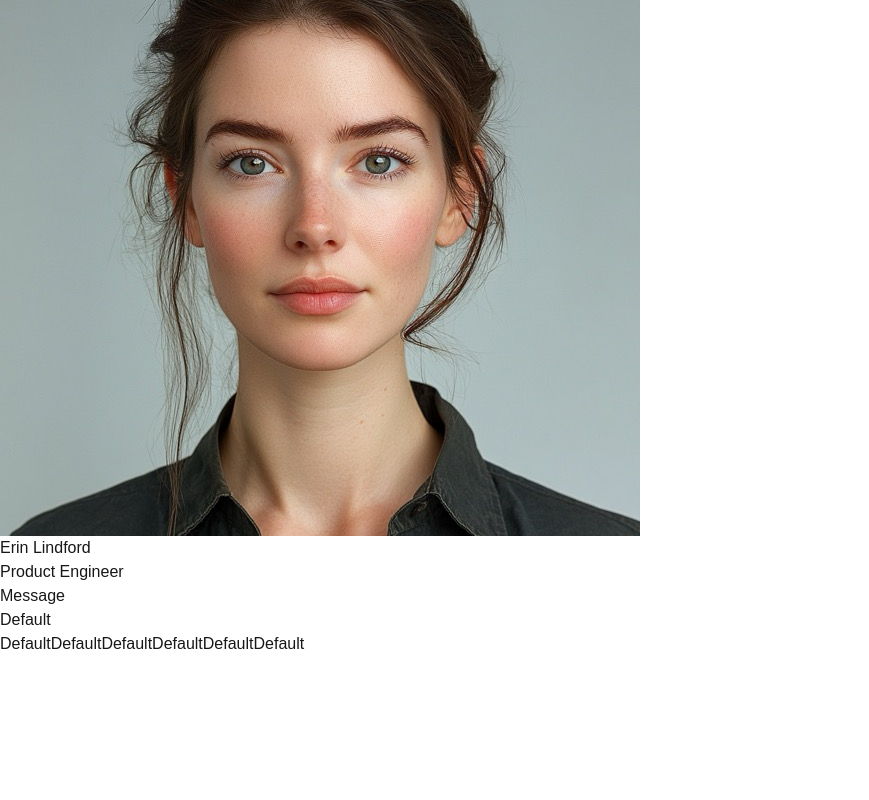
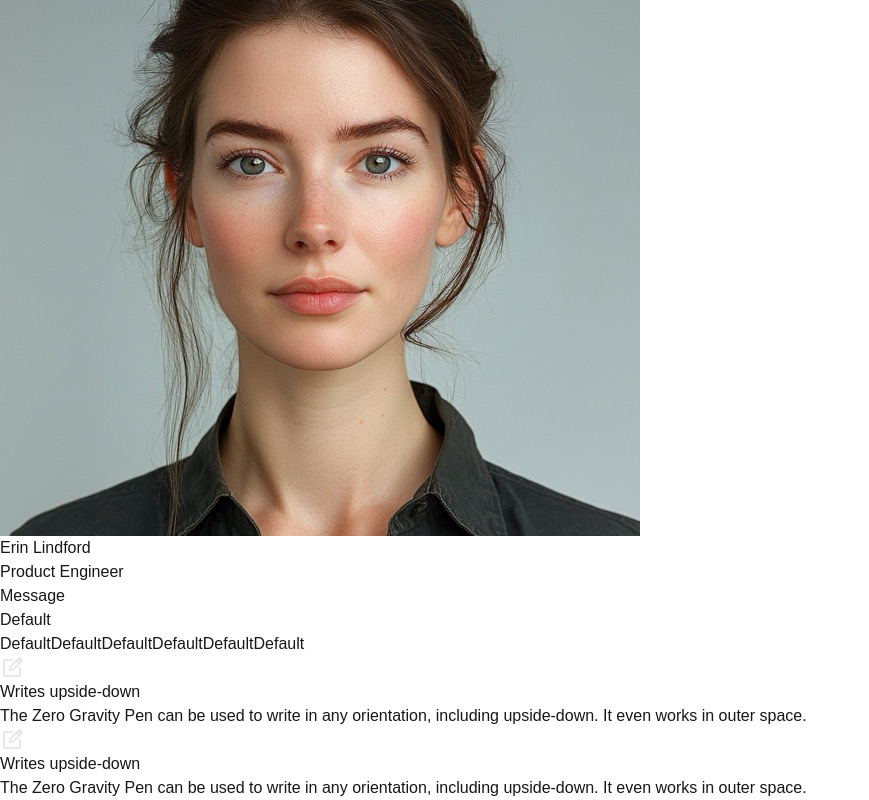
Before and after one commit to heri2000/my-personal-project, a Next.js app: page / in a window 1280 px wide. Shown: the part 252-1052 px from the top of the page, without its empty margins (0-869 px from the left). Before the commit the page ends 908 px from the top, so only its background shows below. Built offline with nearby package versions, Linux system fonts and the light colour scheme.

Commit message:
Light mode and dark mode

```diff
--- a/src/app/page.tsx
+++ b/src/app/page.tsx
@@ -47,6 +47,55 @@ export default function Home() {
         </div>
       </div>
 
+      <div className="mx-auto w-6/12 flex flex-row rounded-xl border border-gray-700">
+        <div className="bg-gray-800 px-6 py-8 w-6/12 flex flex-col rounded-tl-xl rounded-bl-xl">
+          <div className="bg-white rounded-lg px-6 py-8 ring shadow-xl ring-gray-900/5 mx-auto w-11/12">
+            <div>
+              <span className="inline-flex items-center justify-center rounded-md bg-indigo-500 p-2 shadow-lg">
+                <svg
+                  className="h-6 w-6 text-white"
+                  fill="none"
+                  viewBox="0 0 24 24"
+                  stroke="currentColor"
+                  aria-hidden="true"
+                  xmlns="http://www.w3.org/2000/svg" height="24px" viewBox="0 -960 960 960" width="24px" fill="#e8eaed"
+                >
+                  <path d="M200-120q-33 0-56.5-23.5T120-200v-560q0-33 23.5-56.5T200-840h357l-80 80H200v560h560v-278l80-80v358q0 33-23.5 56.5T760-120H200Zm280-360ZM360-360v-170l367-367q12-12 27-18t30-6q16 0 30.5 6t26.5 18l56 57q11 12 17 26.5t6 29.5q0 15-5.5 29.5T897-728L530-360H360Zm481-424-56-56 56 56ZM440-440h56l232-232-28-28-29-28-231 231v57Zm260-260-29-28 29 28 28 28-28-28Z">
+                  </path>
+                </svg>
+              </span>
+            </div>
+            <h3 className="text-gray-900 mt-5 text-base font-medium tracking-tight ">Writes upside-down</h3>
+            <p className="text-gray-500 mt-2 text-sm ">
+              The Zero Gravity Pen can be used to write in any orientation, including upside-down. It even works in outer space.
+            </p>
+          </div>
+        </div>
+        <div className="bg-gray-900 px-6 py-8 w-6/12 flex flex-col rounded-tr-xl rounded-br-xl">
+          <div className="bg-white dark:bg-gray-800 rounded-lg px-6 py-8 ring shadow-xl ring-gray-900/5 mx-auto w-11/12">
+            <div>
+              <span className="inline-flex items-center justify-center rounded-md bg-indigo-500 p-2 shadow-lg">
+                <svg
+                  className="h-6 w-6 text-white"
+                  fill="none"
+                  viewBox="0 0 24 24"
+                  stroke="currentColor"
+                  aria-hidden="true"
+                  xmlns="http://www.w3.org/2000/svg" height="24px" viewBox="0 -960 960 960" width="24px" fill="#e8eaed"
+                >
+                  <path d="M200-120q-33 0-56.5-23.5T120-200v-560q0-33 23.5-56.5T200-840h357l-80 80H200v560h560v-278l80-80v358q0 33-23.5 56.5T760-120H200Zm280-360ZM360-360v-170l367-367q12-12 27-18t30-6q16 0 30.5 6t26.5 18l56 57q11 12 17 26.5t6 29.5q0 15-5.5 29.5T897-728L530-360H360Zm481-424-56-56 56 56ZM440-440h56l232-232-28-28-29-28-231 231v57Zm260-260-29-28 29 28 28 28-28-28Z">
+                  </path>
+                </svg>
+              </span>
+            </div>
+            <h3 className="text-gray-900 dark:text-white mt-5 text-base font-medium tracking-tight ">Writes upside-down</h3>
+            <p className="text-gray-500 dark:text-gray-400 mt-2 text-sm ">
+              The Zero Gravity Pen can be used to write in any orientation, including upside-down. It even works in outer space.
+            </p>
+          </div>
+        </div>
+      </div>
+
     </div>
   )
 }
```
